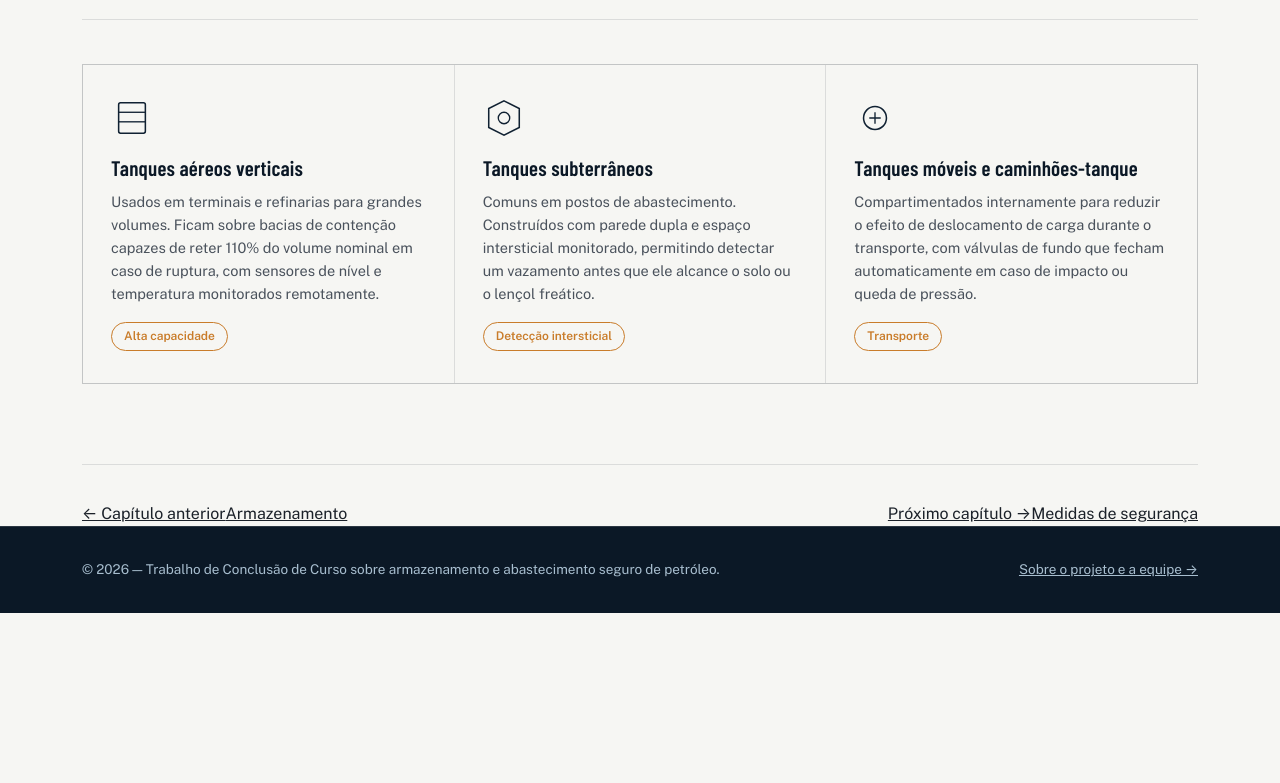
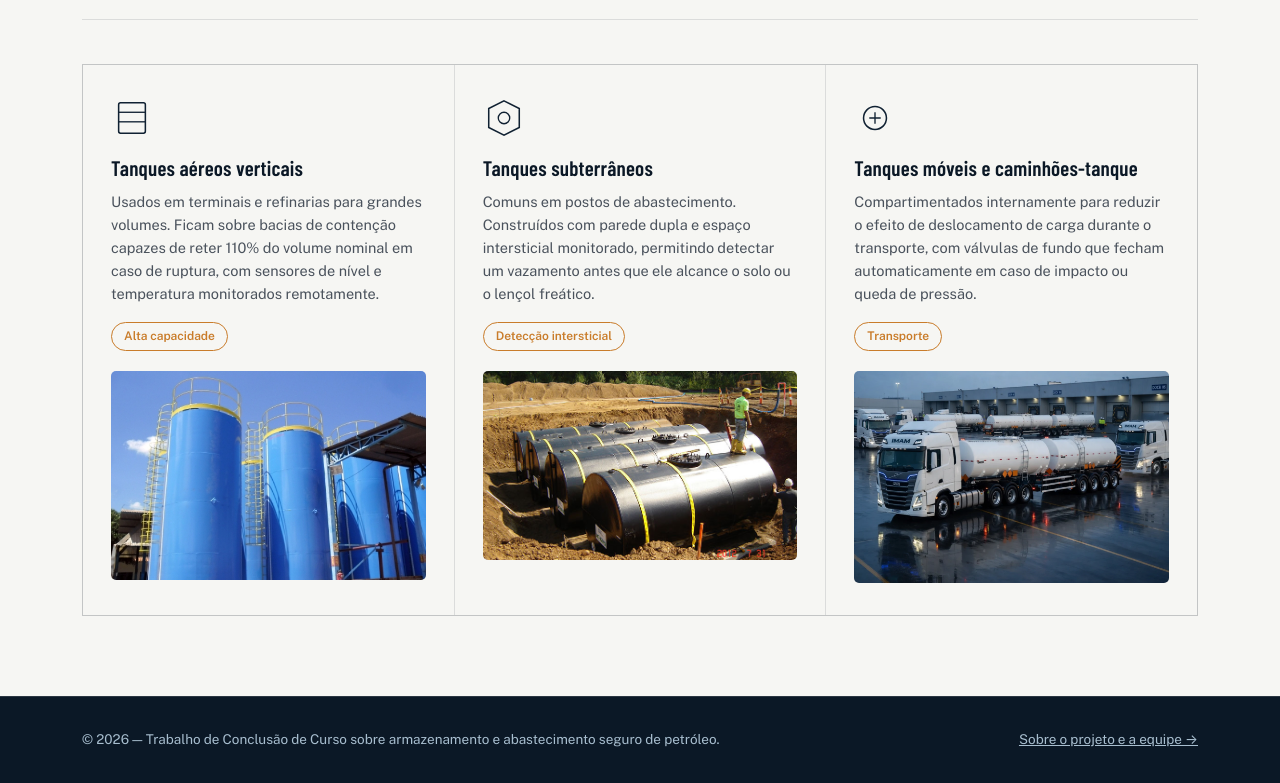
Before and after one commit to Miguelbrito20323-blip/Protocolo-tanque, a plain HTML site: page armazenamento.html in a window 1280 px wide. Shown: the part 797-1580 px from the top of the page. Before the commit the page ends 1410 px from the top, so only its background shows below. Drawn offline with nearby package versions, Linux system fonts and the light colour scheme.

Commit message:
Imagens em armazenamento

```diff
--- a/armazenamento.html
+++ b/armazenamento.html
@@ -575,6 +575,21 @@
       color: var(--amber-500);
     }
 
+    .card-imagem {
+      width: 100%;
+      margin-top: 20px;
+      overflow: hidden;
+    }
+
+    .card-imagem img {
+      width: 100%;
+      height: 100%;
+      border-radius: 5px;
+      display: block;
+
+      object-fit: cover;
+    }
+
     .tank-types {
       display: grid;
       grid-template-columns: repeat(3, 1fr);
@@ -1355,6 +1370,9 @@
               110% do volume nominal em caso de ruptura, com sensores de nível e temperatura monitorados remotamente.
             </p>
             <span class="tag">Alta capacidade</span>
+            <div class="card-imagem">
+              <img src="./imgs/tanqueaereo.jpg" alt="Operação de extração">
+            </div>
           </div>
           <div class="tank-card">
             <svg class="icn" fill="none" viewbox="0 0 44 44">
@@ -1365,6 +1383,9 @@
             <p>Comuns em postos de abastecimento. Construídos com parede dupla e espaço intersticial monitorado,
               permitindo detectar um vazamento antes que ele alcance o solo ou o lençol freático.</p>
             <span class="tag">Detecção intersticial</span>
+            <div class="card-imagem">
+              <img src="./imgs/tanquesub.jpg" alt="Operação de extração">
+            </div>
           </div>
           <div class="tank-card">
             <svg class="icn" fill="none" viewbox="0 0 44 44">
@@ -1375,16 +1396,12 @@
             <p>Compartimentados internamente para reduzir o efeito de deslocamento de carga durante o transporte, com
               válvulas de fundo que fecham automaticamente em caso de impacto ou queda de pressão.</p>
             <span class="tag">Transporte</span>
+            <div class="card-imagem">
+              <img src="./imgs/tanquemovel.webp" alt="Operação de extração">
+            </div>
           </div>
         </div>
       </div>
-    </section>
-    <div class="wrap">
-      <div class="chapter-nav">
-        <a class="" href="armazenamento.html"><span>← Capítulo anterior</span>Armazenamento</a>
-        <a class="next" href="seguranca.html"><span>Próximo capítulo →</span>Medidas de segurança</a>
-      </div>
-    </div>
     </section>
 
   </main>
```
Also changed, not shown: imgs/tanqueaereo.jpg (added), imgs/tanquemovel.webp (added), imgs/tanquesub.jpg (added).
